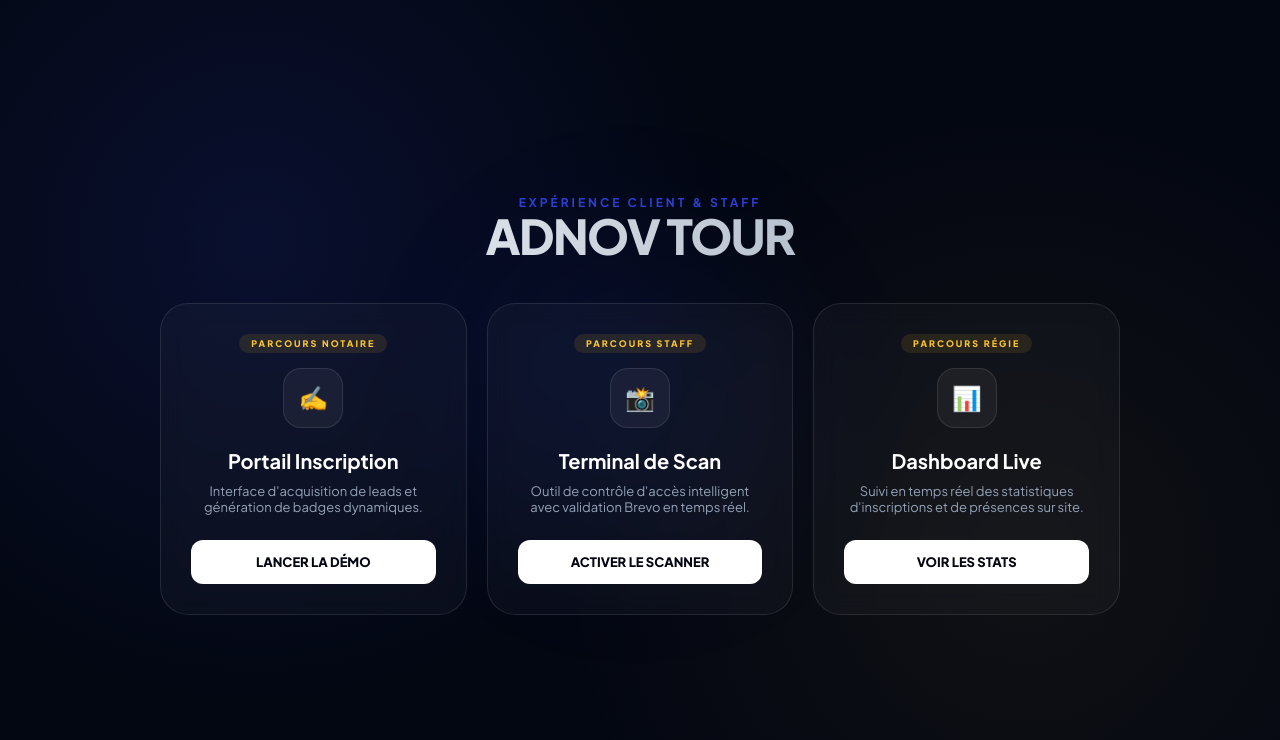
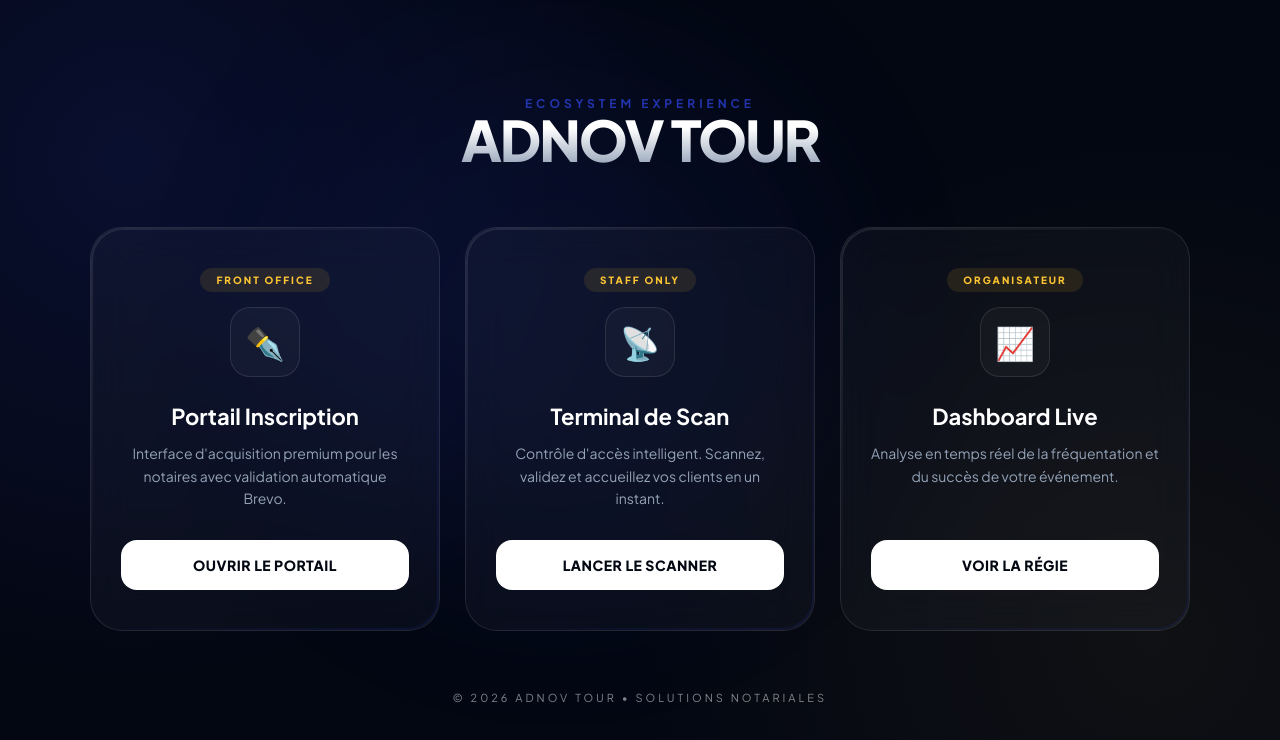
Before and after one commit to vickthaur/HUBscanADNOV, a plain HTML site: page index.html in a window 1280 px wide. Drawn offline with Linux system fonts and the light colour scheme.

Commit message:
Update index.html

```diff
--- a/index.html
+++ b/index.html
@@ -2,10 +2,16 @@
 <html lang="fr">
 <head>
     <meta charset="UTF-8">
-    <meta name="viewport" content="width=device-width, initial-scale=1.0, maximum-scale=1.0, user-scalable=no">
-    <title>ADNOV TOUR | Hub Expérience</title>
+    <meta name="viewport" content="width=device-width, initial-scale=1.0, maximum-scale=1.0, user-scalable=no, viewport-fit=cover">
+    <title>ADNOV TOUR | Hub Master</title>
 
     <link rel="icon" type="image/png" href="favicon.png">
+    <link rel="apple-touch-icon" href="favicon.png">
+    <meta name="apple-mobile-web-app-capable" content="yes">
+    <meta name="apple-mobile-web-app-status-bar-style" content="black-translucent">
+    <meta name="apple-mobile-web-app-title" content="ADNOV Hub">
+    <meta name="theme-color" content="#030712">
+    <link rel="manifest" href="manifest.json">
 
     <link href="https://fonts.googleapis.com/css2?family=Plus+Jakarta+Sans:wght@400;600;700;800&display=swap" rel="stylesheet">
 
@@ -14,12 +20,15 @@
             --primary: #0a3f70;
             --accent: #2b40d3;
             --warning: #fdc533;
+            --success: #10b981;
             --bg: #030712;
             --glass: rgba(255, 255, 255, 0.03);
+            --glass-hover: rgba(255, 255, 255, 0.07);
             --glass-border: rgba(255, 255, 255, 0.1);
+            --transition: all 0.5s cubic-bezier(0.23, 1, 0.32, 1);
         }
 
-        * { box-sizing: border-box; margin: 0; padding: 0; }
+        * { box-sizing: border-box; margin: 0; padding: 0; -webkit-tap-highlight-color: transparent; }
 
         body {
             font-family: 'Plus Jakarta Sans', sans-serif;
@@ -32,104 +41,167 @@
             padding: 20px;
             overflow-x: hidden;
             background-image:
-                radial-gradient(circle at 20% 30%, rgba(43, 64, 211, 0.15) 0%, transparent 40%),
-                radial-gradient(circle at 80% 70%, rgba(253, 197, 51, 0.05) 0%, transparent 40%);
+                radial-gradient(circle at 10% 20%, rgba(43, 64, 211, 0.15) 0%, transparent 40%),
+                radial-gradient(circle at 90% 80%, rgba(253, 197, 51, 0.05) 0%, transparent 40%);
+        }
+
+        /* Blobs animés en arrière-plan */
+        .blob {
+            position: absolute;
+            width: 500px; height: 500px;
+            background: var(--accent);
+            filter: blur(100px);
+            opacity: 0.1;
+            z-index: 0;
+            border-radius: 50%;
+            animation: blobMove 25s infinite alternate ease-in-out;
+        }
+
+        @keyframes blobMove {
+            from { transform: translate(-20%, -20%) scale(1); }
+            to { transform: translate(20%, 20%) scale(1.2); }
         }
 
         .hub-container {
             width: 100%;
-            max-width: 1000px; /* Un peu agrandi pour accueillir la 3ème carte confortablement */
-            padding: 20px;
-            text-align: center;
+            max-width: 1100px;
             z-index: 1;
+            animation: fadeInUp 0.8s ease-out;
         }
 
-        .header { margin-bottom: 40px; animation: fadeInDown 1s ease; }
+        .header {
+            text-align: center;
+            margin-bottom: 60px;
+        }
 
         .header h1 {
-            font-size: clamp(28px, 8vw, 48px);
+            font-size: clamp(32px, 10vw, 56px);
             font-weight: 800;
-            letter-spacing: -1.5px;
-            background: linear-gradient(to right, #fff, #94a3b8);
+            letter-spacing: -2px;
+            background: linear-gradient(to bottom, #ffffff 30%, #94a3b8 100%);
             -webkit-background-clip: text;
             -webkit-text-fill-color: transparent;
-            line-height: 1.1;
+            line-height: 1;
+            margin-bottom: 15px;
         }
 
         .header p {
             color: var(--accent);
             font-weight: 700;
-            letter-spacing: 3px;
+            letter-spacing: 4px;
             text-transform: uppercase;
-            font-size: clamp(10px, 2vw, 12px);
-            margin-top: 10px;
+            font-size: 12px;
+            opacity: 0.8;
         }
 
         .demo-grid {
             display: grid;
-            grid-template-columns: repeat(auto-fit, minmax(280px, 1fr));
-            gap: 20px;
+            grid-template-columns: repeat(auto-fit, minmax(300px, 1fr));
+            gap: 25px;
         }
 
+        /* Style des Cartes */
         .hero-card {
             background: var(--glass);
-            backdrop-filter: blur(12px);
-            -webkit-backdrop-filter: blur(12px);
+            backdrop-filter: blur(20px);
+            -webkit-backdrop-filter: blur(20px);
             border: 1px solid var(--glass-border);
-            border-radius: 28px;
-            padding: 30px;
+            border-radius: 32px;
+            padding: 40px 30px;
             text-decoration: none;
             color: white;
-            transition: all 0.5s cubic-bezier(0.23, 1, 0.32, 1);
-            position: relative;
-            overflow: hidden;
+            transition: var(--transition);
             display: flex;
             flex-direction: column;
             align-items: center;
             text-align: center;
+            position: relative;
+        }
+
+        .hero-card::after {
+            content: '';
+            position: absolute;
+            inset: 0;
+            border-radius: 32px;
+            padding: 2px;
+            background: linear-gradient(135deg, rgba(255,255,255,0.2), transparent, rgba(43, 64, 211, 0.3));
+            -webkit-mask: linear-gradient(#fff 0 0) content-box, linear-gradient(#fff 0 0);
+            mask: linear-gradient(#fff 0 0) content-box, linear-gradient(#fff 0 0);
+            -webkit-mask-composite: xor;
+            mask-composite: exclude;
+            opacity: 0.5;
+            transition: var(--transition);
         }
 
         .hero-card:hover {
-            transform: translateY(-8px);
-            border-color: rgba(43, 64, 211, 0.5);
-            box-shadow: 0 20px 40px rgba(0,0,0,0.4);
+            transform: translateY(-12px) scale(1.02);
+            background: var(--glass-hover);
+            border-color: rgba(43, 64, 211, 0.4);
         }
 
+        .hero-card:hover::after { opacity: 1; }
+
         .icon-box {
-            width: 60px; height: 60px;
-            background: rgba(255,255,255,0.05);
-            border-radius: 18px;
+            width: 70px; height: 70px;
+            background: rgba(255,255,255,0.03);
+            border-radius: 20px;
             display: flex; align-items: center; justify-content: center;
-            font-size: 24px;
-            margin-bottom: 20px;
+            font-size: 32px;
+            margin-bottom: 25px;
             border: 1px solid var(--glass-border);
+            transition: var(--transition);
         }
 
-        .card-title { font-size: 20px; font-weight: 700; margin-bottom: 10px; }
+        .hero-card:hover .icon-box {
+            transform: rotate(-10deg) scale(1.1);
+            background: var(--primary);
+            border-color: var(--accent);
+        }
 
         .card-tag {
-            font-size: 9px; font-weight: 800; color: var(--warning);
+            font-size: 10px; font-weight: 800; color: var(--warning);
             text-transform: uppercase; letter-spacing: 2px; margin-bottom: 15px;
-            background: rgba(253, 197, 51, 0.1); padding: 4px 12px; border-radius: 100px;
+            background: rgba(253, 197, 51, 0.1); padding: 6px 16px; border-radius: 100px;
+        }
+
+        .card-title { font-size: 22px; font-weight: 700; margin-bottom: 12px; }
+
+        .card-desc {
+            color: #94a3b8; font-size: 14px; line-height: 1.6; margin-bottom: 30px;
         }
 
         .btn-action {
             width: 100%;
-            padding: 14px;
-            border-radius: 12px;
+            padding: 16px;
+            border-radius: 16px;
             background: white;
             color: var(--bg);
             font-weight: 800;
-            font-size: 13px;
-            transition: 0.3s;
+            font-size: 14px;
+            letter-spacing: 0.5px;
+            transition: var(--transition);
             margin-top: auto;
         }
 
-        .hero-card:hover .btn-action { background: var(--warning); }
+        .hero-card:hover .btn-action {
+            background: var(--warning);
+            box-shadow: 0 10px 20px rgba(253, 197, 51, 0.2);
+        }
 
-        @media (max-width: 350px) {
-            .hero-card { padding: 20px; }
-            .header h1 { font-size: 24px; }
+        /* Footer */
+        .footer {
+            margin-top: 60px;
+            text-align: center;
+            font-size: 11px;
+            color: var(--text-muted);
+            text-transform: uppercase;
+            letter-spacing: 3px;
+            opacity: 0.5;
+        }
+
+        @keyframes fadeInUp {
+            from { opacity: 0; transform: translateY(30px); }
+            to { opacity: 1; transform: translateY(0); }
         }
 
         @keyframes fadeInDown {
@@ -137,20 +209,11 @@
             to { opacity: 1; transform: translateY(0); }
         }
 
-        .blob {
-            position: absolute;
-            width: 300px; height: 300px;
-            background: var(--accent);
-            filter: blur(80px);
-            opacity: 0.1;
-            z-index: 0;
-            border-radius: 50%;
-            animation: move 20s infinite alternate;
-        }
-
-        @keyframes move {
-            from { transform: translate(-10%, -10%); }
-            to { transform: translate(10%, 10%); }
+        /* Optimisation Mobile */
+        @media (max-width: 600px) {
+            .hub-container { padding: 10px; }
+            .header { margin-bottom: 40px; }
+            .hero-card { padding: 30px 20px; }
         }
     </style>
 </head>
@@ -160,34 +223,38 @@
 
     <div class="hub-container">
         <div class="header">
-            <p>Expérience Client & Staff</p>
+            <p>Ecosystem Experience</p>
             <h1>ADNOV TOUR</h1>
         </div>
 
         <div class="demo-grid">
             <a href="https://vickthaur.github.io/ADNOVTOUR/" class="hero-card">
-                <div class="card-tag">Parcours Notaire</div>
-                <div class="icon-box">✍️</div>
+                <div class="card-tag">Front Office</div>
+                <div class="icon-box">✒️</div>
                 <h2 class="card-title">Portail Inscription</h2>
-                <p style="color: #94a3b8; font-size: 13px; margin-bottom: 25px;">Interface d'acquisition de leads et génération de badges dynamiques.</p>
-                <div class="btn-action">LANCER LA DÉMO</div>
+                <p class="card-desc">Interface d'acquisition premium pour les notaires avec validation automatique Brevo.</p>
+                <div class="btn-action">OUVRIR LE PORTAIL</div>
             </a>
 
             <a href="https://vickthaur.github.io/ADNOVTOUR/scan.html" class="hero-card">
-                <div class="card-tag">Parcours Staff</div>
-                <div class="icon-box">📸</div>
+                <div class="card-tag">Staff Only</div>
+                <div class="icon-box">📡</div>
                 <h2 class="card-title">Terminal de Scan</h2>
-                <p style="color: #94a3b8; font-size: 13px; margin-bottom: 25px;">Outil de contrôle d'accès intelligent avec validation Brevo en temps réel.</p>
-                <div class="btn-action">ACTIVER LE SCANNER</div>
+                <p class="card-desc">Contrôle d'accès intelligent. Scannez, validez et accueillez vos clients en un instant.</p>
+                <div class="btn-action">LANCER LE SCANNER</div>
             </a>
 
             <a href="https://vickthaur.github.io/ADNOVTOUR/stats.html" class="hero-card">
-                <div class="card-tag">Parcours Régie</div>
-                <div class="icon-box">📊</div>
+                <div class="card-tag">Organisateur</div>
+                <div class="icon-box">📈</div>
                 <h2 class="card-title">Dashboard Live</h2>
-                <p style="color: #94a3b8; font-size: 13px; margin-bottom: 25px;">Suivi en temps réel des statistiques d'inscriptions et de présences sur site.</p>
-                <div class="btn-action">VOIR LES STATS</div>
+                <p class="card-desc">Analyse en temps réel de la fréquentation et du succès de votre événement.</p>
+                <div class="btn-action">VOIR LA RÉGIE</div>
             </a>
+        </div>
+
+        <div class="footer">
+            &copy; 2026 ADNOV TOUR &bull; Solutions Notariales
         </div>
     </div>
 
```
